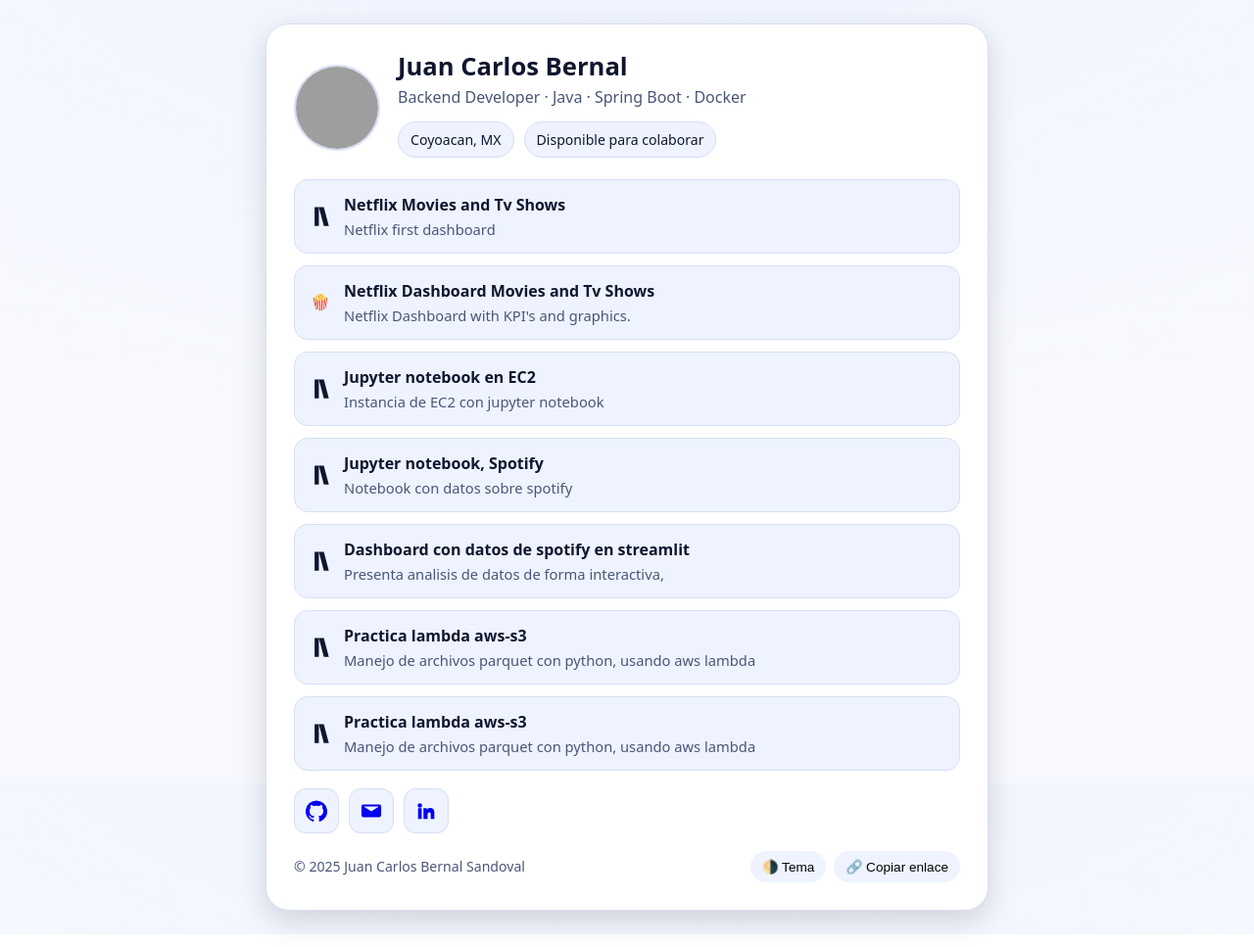
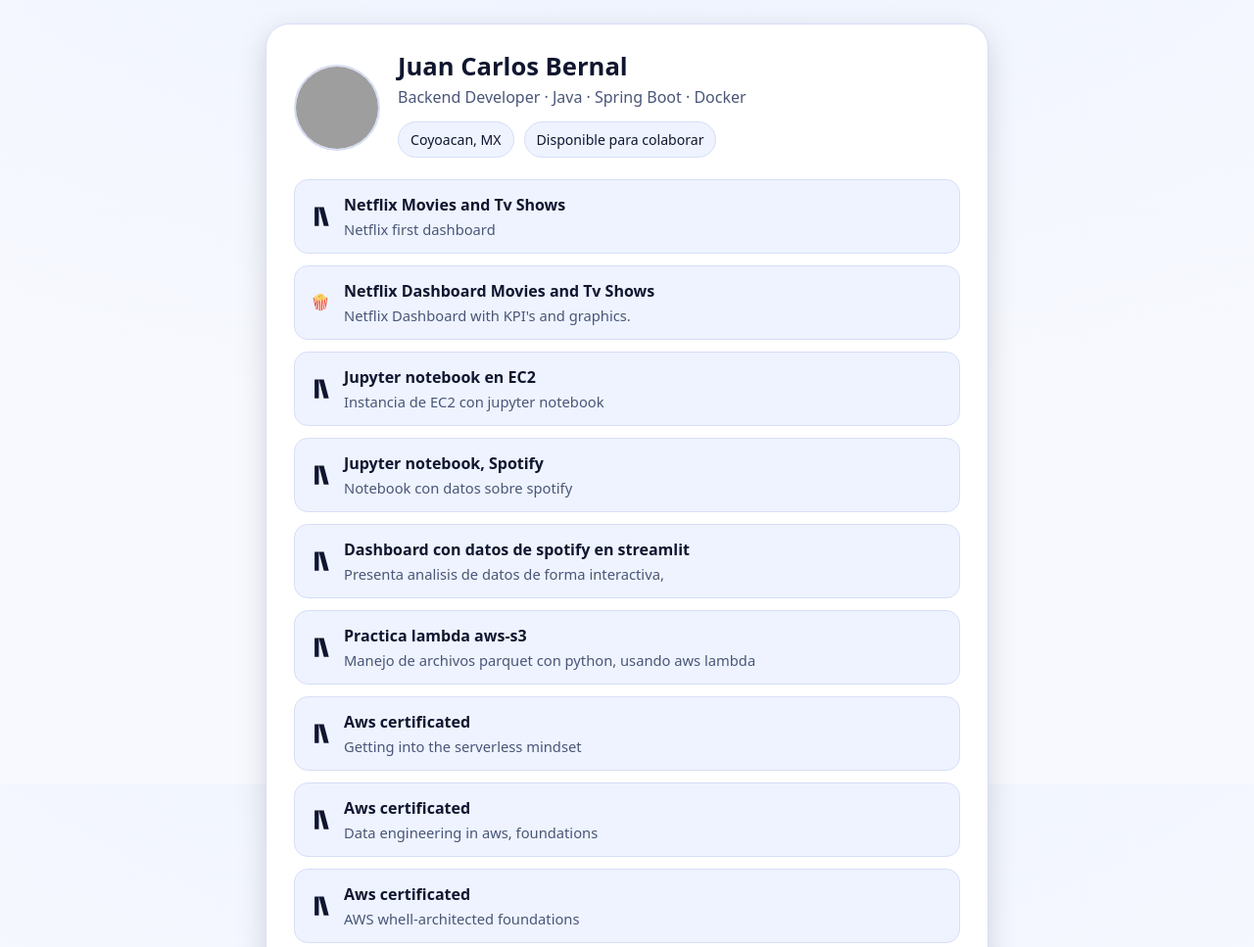
Before and after one commit to zotilrk/Juan_Carlos_Awsdata_Xideral, a plain HTML site: page index.html in a window 1280 px wide. Shown: the top 967 px of the page at 98% size. Drawn offline with Linux system fonts and the light colour scheme; grey boxes are pictures that could not be loaded.

Commit message:
Update AWS certification links and descriptions

```diff
--- a/index.html
+++ b/index.html
@@ -185,8 +185,33 @@
 </svg>
 
           <div class="meta">
-            <span class="name">Practica lambda aws-s3</span>
-            <span class="desc">Manejo de archivos parquet con python, usando aws lambda</span>
+            <span class="name">Aws certificated</span>
+            <span class="desc">Getting into the serverless mindset</span>
+          </div>
+        </a>
+
+
+        <a class="link" href="certificados/Foundations.pdf" target="_blank" rel="noopener">
+          <!-- Icono GitHub -->
+          <svg xmlns="http://www.w3.org/2000/svg" viewBox="0 0 512 512" width="22" height="22" fill="currentColor">
+  <path d="M315.3 32H196.7l118.6 448h118.6L315.3 32zM196.7 32H96v448h100.7V32z"/>
+</svg>
+
+          <div class="meta">
+            <span class="name">Aws certificated</span>
+            <span class="desc">Data engineering in aws, foundations</span>
+          </div>
+        </a>
+
+        <a class="link" href="certificados/Unknown.pdf" target="_blank" rel="noopener">
+          <!-- Icono GitHub -->
+          <svg xmlns="http://www.w3.org/2000/svg" viewBox="0 0 512 512" width="22" height="22" fill="currentColor">
+  <path d="M315.3 32H196.7l118.6 448h118.6L315.3 32zM196.7 32H96v448h100.7V32z"/>
+</svg>
+
+          <div class="meta">
+            <span class="name">Aws certificated</span>
+            <span class="desc">AWS whell-architected foundations</span>
           </div>
         </a>
 
```
